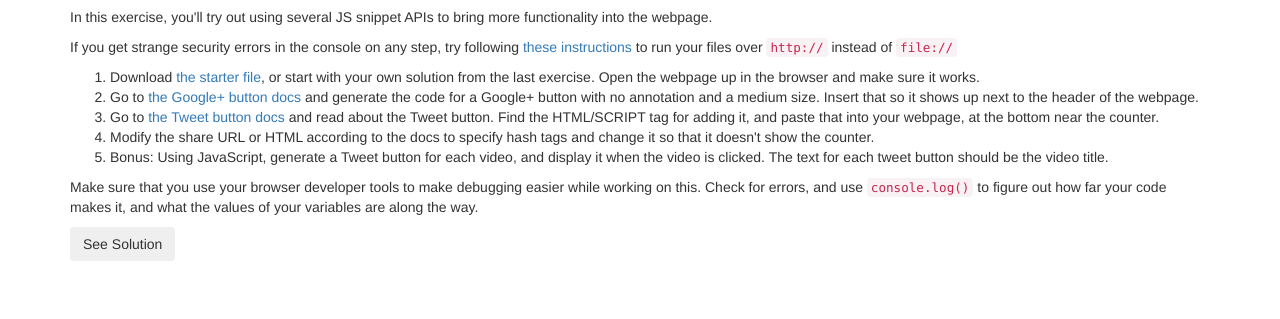
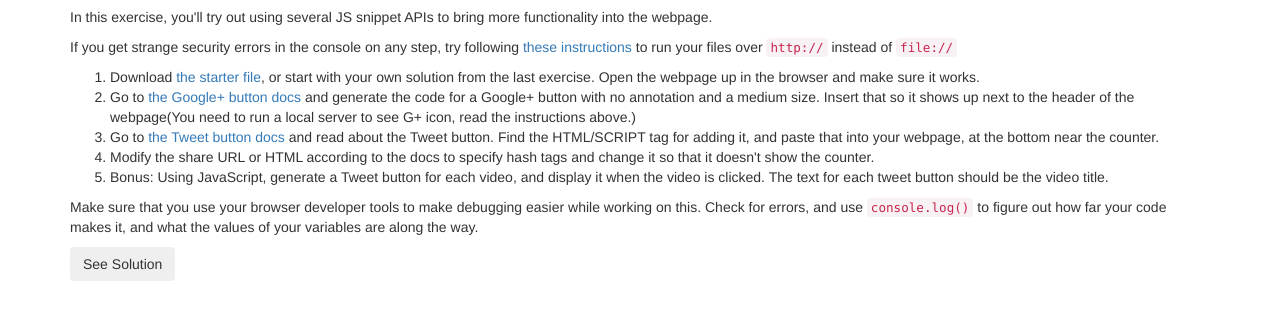
Before and after one commit to cdersky/apis, a plain HTML site: page exercise_jsapis.html in a window 1280 px wide. Shown: the part 63-382 px from the top of the page. Drawn offline with nearby package versions, Linux system fonts and the light colour scheme.

Commit message:
added a note to run local server

```diff
--- a/exercise_jsapis.html
+++ b/exercise_jsapis.html
@@ -18,7 +18,7 @@ functionality into the webpage.</p>
 
       <ol>
         <li>Download <a href="htmlapis_solution.html" download>the starter file</a>, or start with your own solution from the last exercise. Open the webpage up in the browser and make sure it works.</li>
-        <li>Go to <a href="https://developers.google.com/+/plugins/+1button/" target="_blank">the Google+ button docs</a> and generate the code for a Google+ button with no annotation and a medium size. Insert that so it shows up next to the header of the webpage.</li>
+        <li>Go to <a href="https://developers.google.com/+/plugins/+1button/" target="_blank">the Google+ button docs</a> and generate the code for a Google+ button with no annotation and a medium size. Insert that so it shows up next to the header of the webpage(You need to run a local server to see G+ icon, read the instructions above.)</li>
         <li>Go to <a href="https://dev.twitter.com/docs/tweet-button" target="_blank">the Tweet button docs</a> and read about the Tweet button. Find the HTML/SCRIPT tag for adding it, and paste that into your webpage, at the bottom near the counter.</li>
         <li>Modify the share URL or HTML according to the docs to specify hash tags and change it so that it doesn't show the counter.</li>
         <li>Bonus: Using JavaScript, generate a Tweet button for each video, and display it when the video is clicked. The text for each tweet button should be the video title.</li>
```
